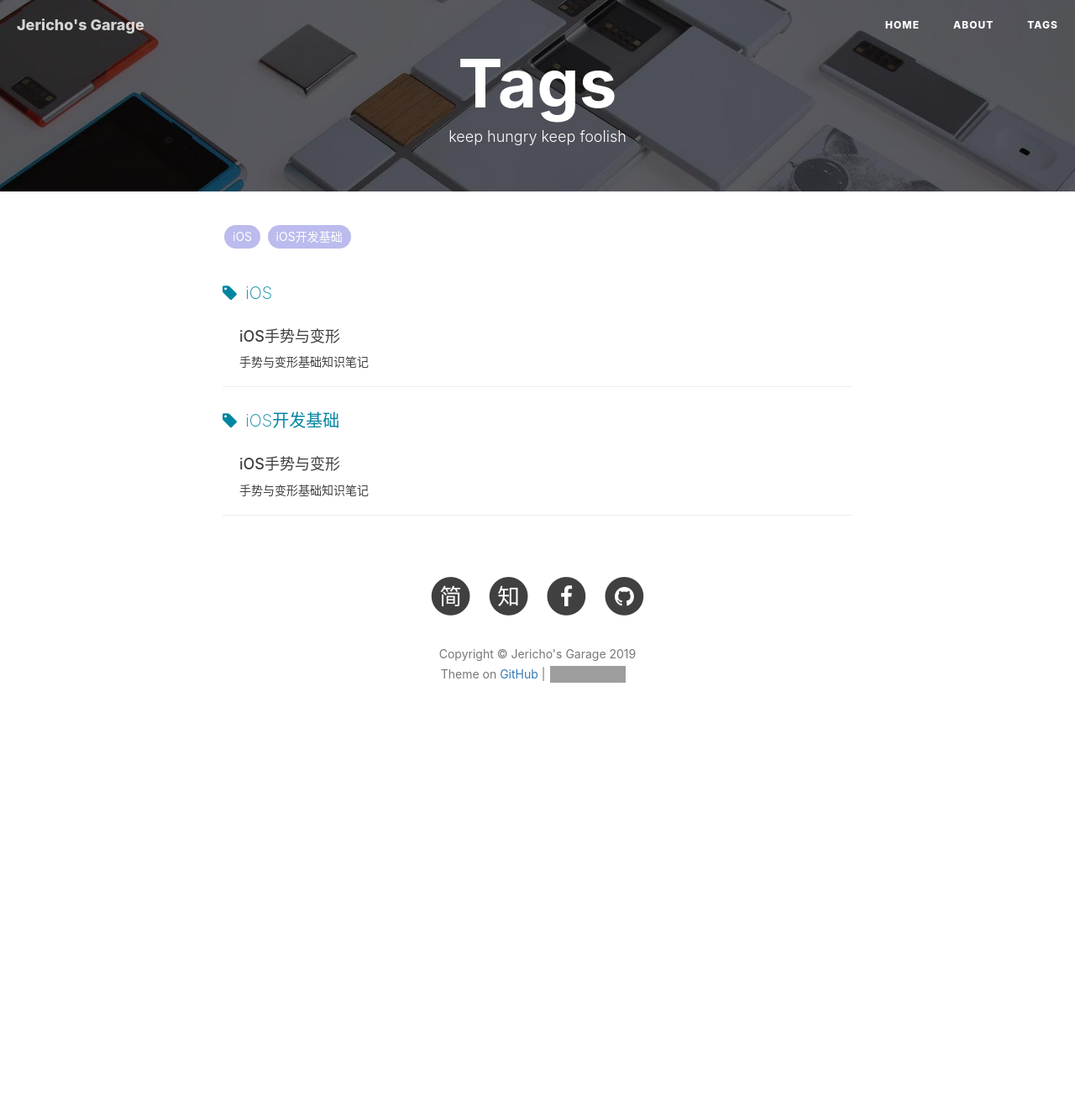
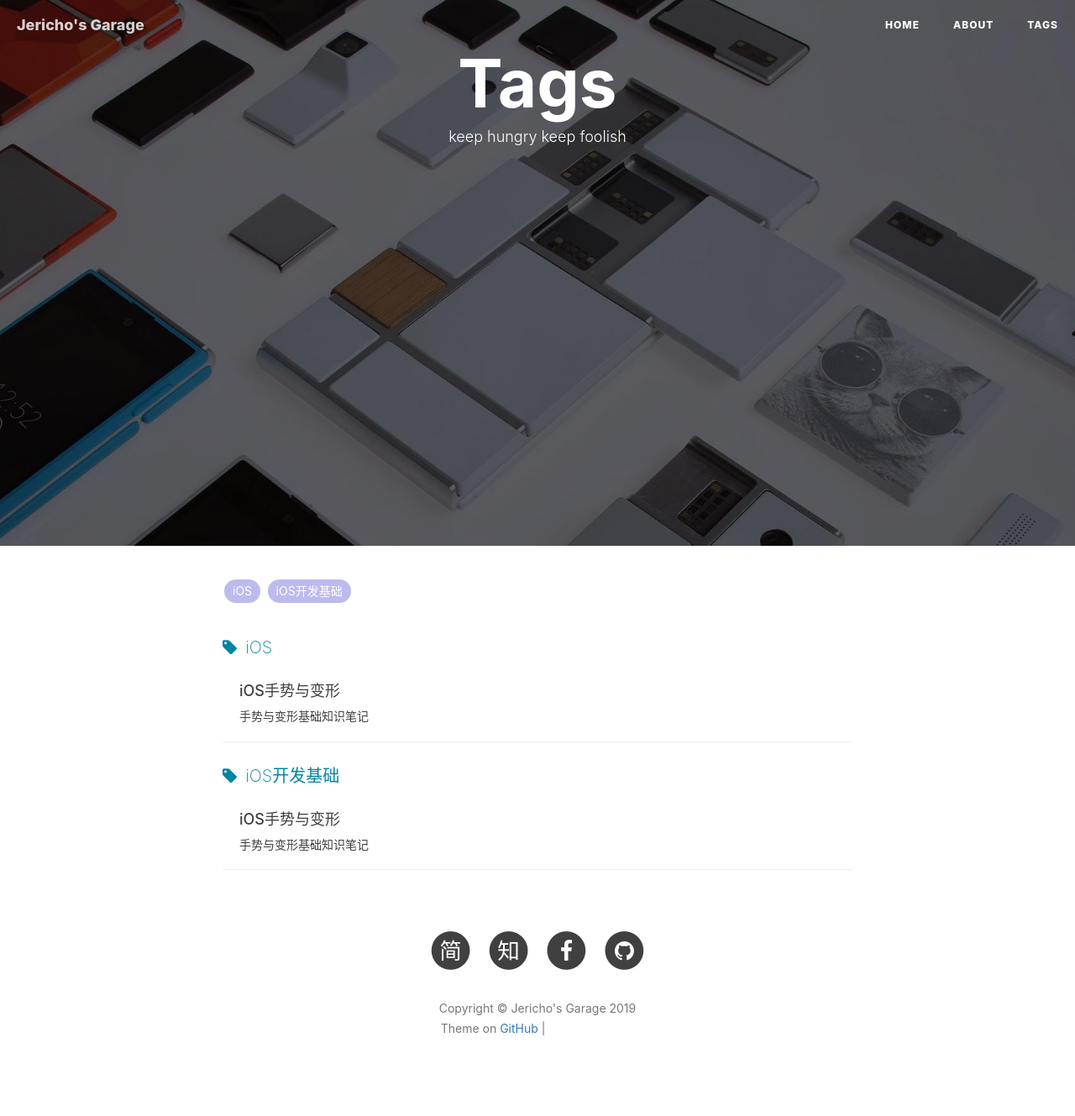
Before and after one commit to JerichoX/jerichox.github.io, a Jekyll site: the page built from tags.html, in a window 1280 px wide. Shown: the whole page at 84% size. Built offline with Jekyll 4.4.1, drawn with Linux system fonts in a browser that asks for light colours; nearby versions of some CDN libraries; comment, search, counter and statistics services are not loaded; before the commit the page ends 907 px from its top, so only the background shows below that; grey boxes are pictures that could not be loaded.

Commit message:
Update hux-blog.css

```diff
--- a/css/hux-blog.css
+++ b/css/hux-blog.css
@@ -504,6 +504,7 @@ pre code {
   background-size: cover;
   -o-background-size: cover;
   margin-bottom: 0px;
+  height: 650px;
   /* 0 on mobile, modify by Hux */
 }
 @media only screen and (min-width: 768px) {
```
